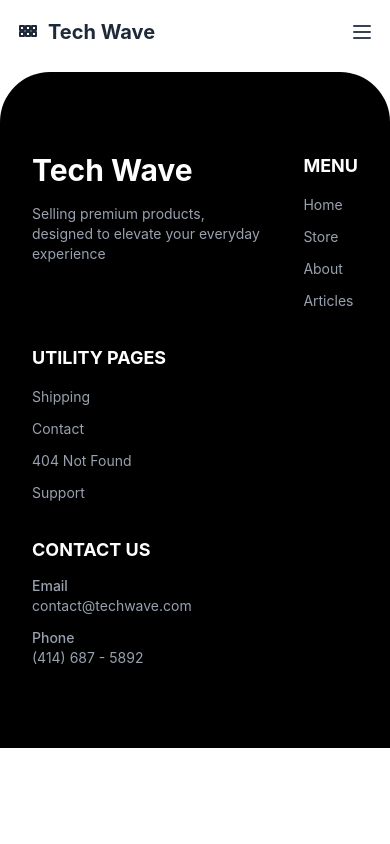
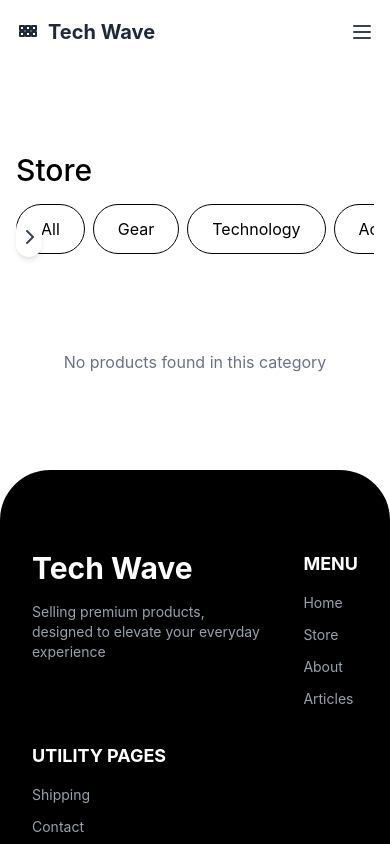
Before and after one commit to HamzaAsif159/tech-wave, a React (Vite) app: page /store/1 in a window 390 px wide. Shown: the top 844 px of the page. Built offline with nearby package versions, Linux system fonts and the light colour scheme; the HTML template or start-up script is replaced by a standard one; a web font is replaced by a local one.

Commit message:
add store page & components

```diff
--- a/src/App.jsx
+++ b/src/App.jsx
@@ -1,10 +1,11 @@
 import "./App.css";
-import { BrowserRouter as Router, Routes, Route, Link } from "react-router-dom";
+import { BrowserRouter as Router, Routes, Route } from "react-router-dom";
 import Contact from "./pages/Contact";
 import FAQ from "./pages/FAQ";
 import Navbar from "./components/Navbar";
 import Footer from "./components/Footer";
 import About from "./pages/About";
+import Store from "./pages/Store";
 
 export default function App() {
   return (
@@ -12,9 +13,11 @@ export default function App() {
       <div>
         <Navbar />
         <Routes>
-          <Route exact path="/" element={<Contact />} />
-          <Route exact path="/support" element={<FAQ />} />
-          <Route exact path="/about" element={<About />} />
+          <Route path="/" element={<Contact />} />
+          <Route path="/support" element={<FAQ />} />
+          <Route path="/about" element={<About />} />
+          <Route path="/store" element={<Store />} />
+          <Route path="/store/:category" element={<Store />} />
         </Routes>
         <Footer />
       </div>
--- /dev/null
+++ b/src/components/ProductCard.jsx
@@ -0,0 +1,32 @@
+import { Link } from "react-router-dom";
+
+export default function ProductCard({
+  id,
+  name,
+  price,
+  images = [],
+  category,
+}) {
+  return (
+    <Link to={`/products/${id}`}>
+      <div className="my-12 transition-transform duration-300 hover:scale-[1.02] cursor-pointer rounded-[40px]">
+        <div className="relative w-full h-[300px] bg-gray-100 rounded-lg overflow-hidden">
+          <div className="absolute top-4 left-4 bg-white px-3 py-1 rounded-full text-xs font-medium z-10">
+            {category.toUpperCase()}
+          </div>
+          <div className="h-full p-6 flex justify-center items-center">
+            <img src={images[0]} alt={name} className="h-full object-cover" />
+          </div>
+        </div>
+        <div className="mt-4">
+          <h3 className="text-xl font-medium">{name}</h3>
+          <p className="text-gray-600 mt-2">
+            Elevate your style with our sophisticated {name}, a perfect blend of
+            elegance and functionality
+          </p>
+          <p className="text-lg font-medium mt-3">${price.toFixed(2)} USD</p>
+        </div>
+      </div>
+    </Link>
+  );
+}
--- /dev/null
+++ b/src/components/TabButton.jsx
@@ -0,0 +1,18 @@
+import { useNavigate } from "react-router-dom";
+
+export default function TabButton({ title, link, blackBgBtn = false }) {
+  const navigate = useNavigate();
+
+  return (
+    <button
+      className={`border-1 px-6 py-3 rounded-4xl text-base cursor-pointer transition-colors ${
+        blackBgBtn
+          ? "bg-black text-white hover:bg-gray-800"
+          : "hover:bg-gray-100"
+      }`}
+      onClick={() => navigate(link)}
+    >
+      {title}
+    </button>
+  );
+}
--- /dev/null
+++ b/src/pages/Store.jsx
@@ -0,0 +1,205 @@
+import { useParams, useLocation } from "react-router-dom";
+import { useEffect, useRef, useState } from "react";
+import TabButton from "../components/TabButton";
+import ProductCard from "../components/ProductCard";
+
+export default function Store() {
+  const { category } = useParams();
+  const location = useLocation();
+  const currentTab = category || (location.pathname === "/store" ? "all" : "");
+  const tabsRef = useRef(null);
+  const [showLeftArrow, setShowLeftArrow] = useState(false);
+  const [showRightArrow, setShowRightArrow] = useState(true);
+
+  useEffect(() => {
+    import("aos").then((AOS) => {
+      AOS.init({
+        duration: 600,
+        easing: "ease-out",
+        once: true,
+        offset: 100,
+      });
+    });
+  }, []);
+
+  const products = [
+    {
+      id: 1,
+      name: "Minimal Watch",
+      price: 349.99,
+      images: ["https://images.unsplash.com/photo-1523275335684-37898b6baf30"],
+      category: "gear",
+    },
+    {
+      id: 2,
+      name: "Premium Headphones",
+      price: 249.99,
+      images: ["https://images.unsplash.com/photo-1505740420928-5e560c06d30e"],
+      category: "gear",
+    },
+    {
+      id: 3,
+      name: "Ultra HD Display",
+      price: 799.99,
+      images: ["https://images.unsplash.com/photo-1546054454-aa26e2b734c7"],
+      category: "technology",
+    },
+    {
+      id: 4,
+      name: "Smartphone Pro",
+      price: 999.99,
+      images: ["https://images.unsplash.com/photo-1601784551446-20c9e07cdbdb"],
+      category: "technology",
+    },
+    {
+      id: 5,
+      name: "Leather Wallet",
+      price: 89.99,
+      images: ["https://images.unsplash.com/photo-1585386959984-a4155224a1ad"],
+      category: "accessory",
+    },
+    {
+      id: 6,
+      name: "Wireless Charger",
+      price: 59.99,
+      images: ["https://images.unsplash.com/photo-1583394838336-acd977736f90"],
+      category: "accessory",
+    },
+  ];
+
+  useEffect(() => {
+    const handleScroll = () => {
+      if (tabsRef.current) {
+        const { scrollLeft, scrollWidth, clientWidth } = tabsRef.current;
+        setShowLeftArrow(scrollLeft > 0);
+        setShowRightArrow(scrollLeft < scrollWidth - clientWidth);
+      }
+    };
+
+    const tabsElement = tabsRef.current;
+    if (tabsElement) {
+      tabsElement.addEventListener("scroll", handleScroll);
+      handleScroll();
+    }
+
+    return () => {
+      if (tabsElement) {
+        tabsElement.removeEventListener("scroll", handleScroll);
+      }
+    };
+  }, []);
+
+  const scrollTabs = (direction) => {
+    if (tabsRef.current) {
+      const scrollAmount = 200;
+      tabsRef.current.scrollBy({
+        left: direction === "left" ? -scrollAmount : scrollAmount,
+        behavior: "smooth",
+      });
+    }
+  };
+
+  const filteredProducts =
+    currentTab === "all" || !currentTab
+      ? products
+      : products.filter((product) => product.category === currentTab);
+
+  const allTabs = [
+    { title: "All", link: "/store", category: "all" },
+    { title: "Gear", link: "/store/gear", category: "gear" },
+    { title: "Technology", link: "/store/technology", category: "technology" },
+    { title: "Accessory", link: "/store/accessory", category: "accessory" },
+  ];
+
+  return (
+    <div className="max-w-[1400px] mx-auto py-12 px-4 sm:px-6">
+      <link
+        rel="stylesheet"
+        href="https://cdnjs.cloudflare.com/ajax/libs/font-awesome/6.4.0/css/all.min.css"
+        integrity="sha512-iecdLmaskl7CVkqkXNQ/ZH/XLlvWZOJyj7Yy7tcenmpD1ypASozpmT/E0iPtmFIB46ZmdtAc9eNBvH0H/ZpiBw=="
+        crossOrigin="anonymous"
+        referrerPolicy="no-referrer"
+      />
+
+      <h1
+        className="text-3xl sm:text-4xl md:text-5xl lg:text-6xl font-medium mt-8 md:mt-12 lg:mt-16"
+        data-aos="fade-up"
+      >
+        Store
+      </h1>
+      <div className="relative mt-4 md:mt-6">
+        <div className="md:hidden flex justify-between items-center absolute inset-y-0 w-full pointer-events-none">
+          {showLeftArrow && (
+            <button
+              onClick={() => scrollTabs("left")}
+              className="pointer-events-auto p-2 bg-white rounded-full shadow-md ml-2 z-10"
+            >
+              <i className="fas fa-chevron-left text-gray-700"></i>
+            </button>
+          )}
+          {showRightArrow && (
+            <button
+              onClick={() => scrollTabs("right")}
+              className="pointer-events-auto p-2 bg-white rounded-full shadow-md mr-2 z-10"
+            >
+              <i className="fas fa-chevron-right text-gray-700"></i>
+            </button>
+          )}
+        </div>
+
+        <div
+          ref={tabsRef}
+          className="flex space-x-2 overflow-x-auto scroll-smooth pb-4 hide-scrollbar"
+          data-aos="fade-up"
+        >
+          {allTabs.map((tab) => (
+            <TabButton
+              key={tab.category}
+              title={tab.title}
+              link={tab.link}
+              blackBgBtn={currentTab === tab.category}
+              className="flex-shrink-0"
+            />
+          ))}
+        </div>
+      </div>
+
+      <div className="grid grid-cols-1 sm:grid-cols-2 lg:grid-cols-3 gap-8 md:gap-10 mt-8 md:mt-0">
+        {filteredProducts.length > 0 ? (
+          filteredProducts.map((product, index) => (
+            <div
+              key={product.id}
+              data-aos="fade-up"
+              data-aos-delay={index * 100}
+            >
+              <ProductCard
+                id={product.id}
+                name={product.name}
+                price={product.price}
+                images={product.images}
+                category={product.category}
+              />
+            </div>
+          ))
+        ) : (
+          <div
+            className="col-span-full text-center py-12 text-gray-500"
+            data-aos="fade-up"
+          >
+            No products found in this category
+          </div>
+        )}
+      </div>
+
+      <style jsx>{`
+        .hide-scrollbar {
+          -ms-overflow-style: none;
+          scrollbar-width: none;
+        }
+        .hide-scrollbar::-webkit-scrollbar {
+          display: none;
+        }
+      `}</style>
+    </div>
+  );
+}
```
